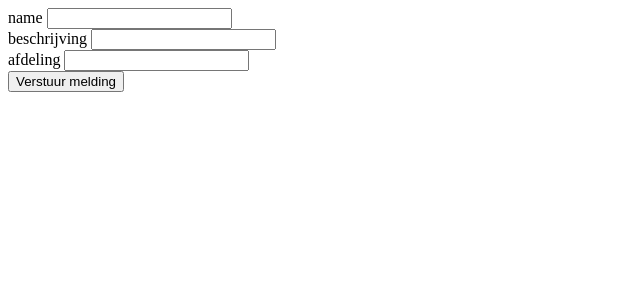
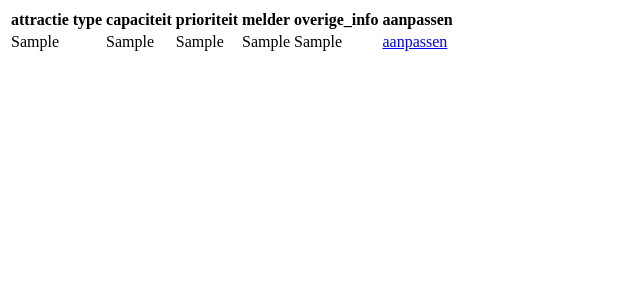
Before and after one commit to RobinGroeneveld/pra-b3_web, a PHP site: page /Pra-B3/departments/department1.php in a window 1280 px wide. Shown: the top 300 px of the page, without its empty margins (0-640 px from the left). Run offline with PHP 8.4, Linux system fonts and the light colour scheme; tables that the repository leaves empty or names only in its code hold one stand-in row (values such as "Sample post"); data that the repository does not hold is empty.

Commit message:
department 1 code

```diff
--- a/departments/department1.php
+++ b/departments/department1.php
@@ -7,21 +7,39 @@
 </head>
 <body>
     <main>
-        <form action="<?php echo $base_url; ?>/app/Http/Controllers/meldingenController.php" method="POST">
-            <div class="form-group">
-                <label for="name">name</label>
-                <input type="text" name="name" id="name" class="form-input">
-            </div>
-            <div class="form-group">
-                <label for="beschrijving">beschrijving</label>
-                <input type="text" name="beschrijving" id="beschrijving" class="form-input">
-            </div>
-            <div class="form-group">
-                <label for="afdeling">afdeling</label>
-                <input type="text" name="afdeling" id="afdeling" class="form-input">
-            </div>
-            <input type="submit" value="Verstuur melding">
-        </form>
+        <?php
+            require_once '../config/conn.php';
+
+            $query = "SELECT * FROM meldingen";
+
+            $statement = $conn->prepare($query);
+
+            $statement->execute();
+
+            $meldingen = $statement->fetchALL(PDO::FETCH_ASSOC);
+        ?>
+        <table>
+            <tr>
+                <th>attractie</th>
+                <th>type</th>
+                <th>capaciteit</th>
+                <th>prioriteit</th>
+                <th>melder</th>
+                <th>overige_info</th>
+                <th>aanpassen</th>
+            </tr>
+            <?php foreach($meldingen as $melding):?>
+                <tr>
+                    <td><?php echo $melding['attractie']; ?></td>
+                    <td><?php echo $melding['type']; ?></td>
+                    <td><?php echo $melding['capaciteit']; ?></td>
+                    <td><?php echo $melding['prioriteit']; ?></td>
+                    <td><?php echo $melding['melder']; ?></td>
+                    <td><?php echo $melding['overige_info']; ?></td>
+                    <td><a href="edit.php?id=<?= $melding['id'] ?>">aanpassen</a></td>
+                </tr>
+            <?php endforeach; ?>
+        </table>
     </main>
 </body>
 </html>
```
